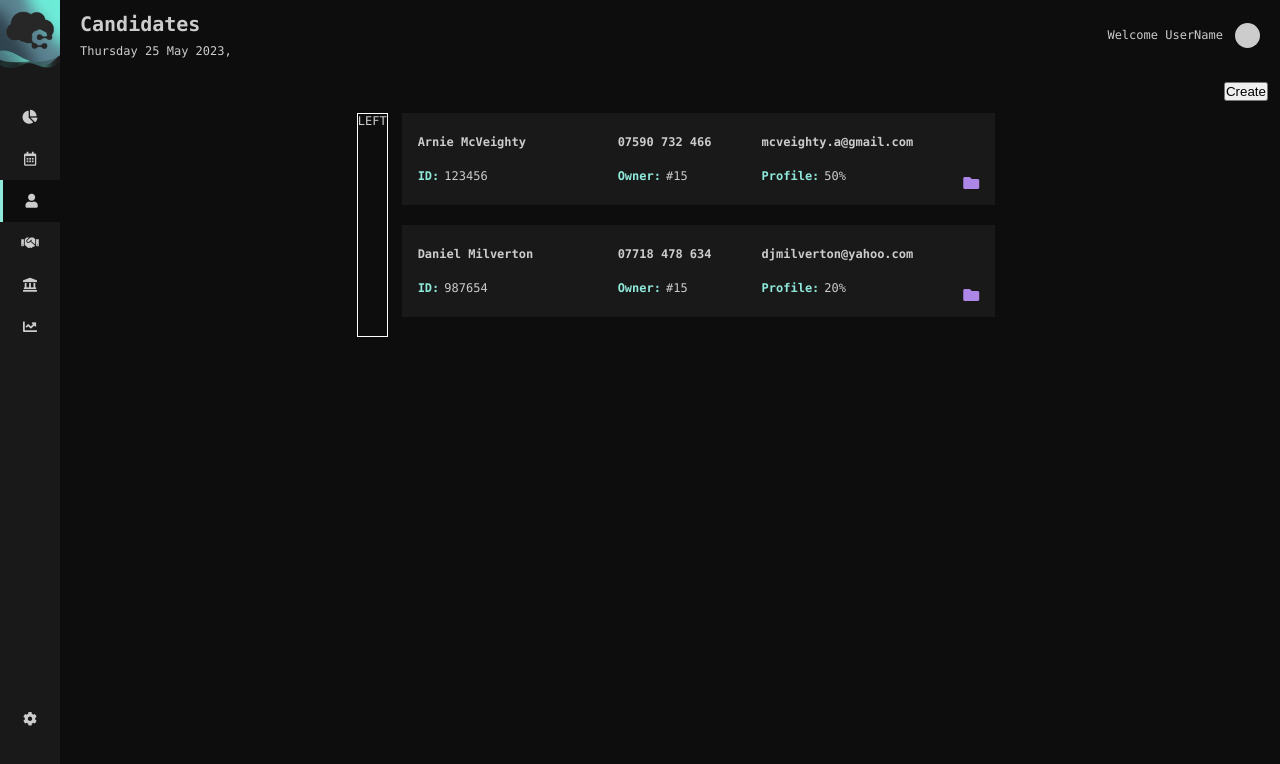
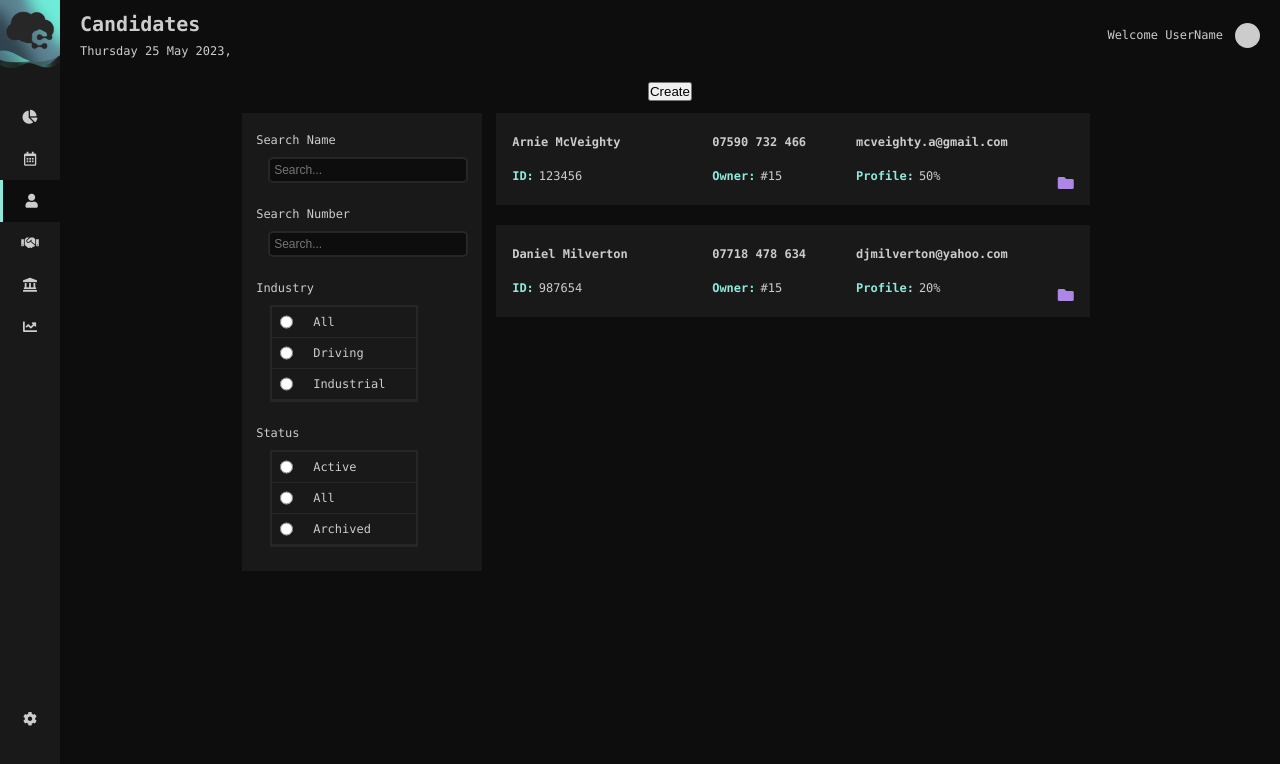
Before and after one commit to teetzMcveets/CT1.0, a React (Create React App) app: page /candidates in a window 1280 px wide. Shown: the top 764 px of the page. Built offline with nearby package versions, Linux system fonts and the light colour scheme.

Commit message:
search inputs ready

```diff
--- a/src/App.css
+++ b/src/App.css
@@ -54,5 +54,5 @@ html {
 }
 
 .main-content {
-  padding-left: 80px;
+  padding: 0 20px 0 80px;
 }
--- a/src/components/Candidates/CandidateAll/CandidateSearch/CandidateSearch.css
+++ b/src/components/Candidates/CandidateAll/CandidateSearch/CandidateSearch.css
@@ -0,0 +1,46 @@
+.candidate-search-container {
+    display: flex;
+    flex-direction: column;
+    padding: var(--small2) var(--med2);
+    background-color: var(--s1);
+}
+
+.search-criteria-container {
+    display: flex;
+    flex-direction: column;
+}
+
+.candidate-label {
+    padding: var(--small2) 0;
+}
+
+.candidate-input {
+    margin: 0 0 var(--med2) var(--med1);
+    padding: 4px;
+    font-size: var(--med1);
+    background-color: var(--BGC);
+    color: var(--text);
+    border: 2px solid var(--s2);
+    border-radius: 5px;
+    width: 200px;
+}
+
+.candidate-input:focus {
+    outline: none;
+    box-shadow: 0 0 0 2px var(--primary)
+}
+
+.rad-answer-container {
+    border: 2px solid var(--s2);
+    margin: 0 50px var(--med2) var(--med2);
+}
+
+.rad-single-answer {
+    border-bottom: 1px solid var(--s2);
+    padding: var(--small1);
+    display: flex;
+}
+
+.rad-label {
+    padding: 0 0 0 var(--big3)
+}
--- a/src/components/Candidates/CandidateAll/CandidateSearch/CandidateSearch.js
+++ b/src/components/Candidates/CandidateAll/CandidateSearch/CandidateSearch.js
@@ -0,0 +1,138 @@
+import React from 'react';
+import './CandidateSearch.css';
+
+export default function CandidateSearch () {
+    return (
+        <>
+            <div className='candidate-search-container'>
+
+                <div className='search-criteria-container'>
+                    <label className='candidate-label'>
+                        Search Name
+                    </label>
+                    <input
+                        type='text'
+                        className='candidate-input'
+                        placeHolder='Search...'
+                    />
+                </div>
+
+                <div className='search-criteria-container'>
+                    <label className='candidate-label'>
+                        Search Number
+                    </label>
+                    <input
+                        type='text'
+                        className='candidate-input'
+                        placeHolder='Search...'
+                    />
+                </div>
+
+                <div className='search-criteria-container'>
+
+                    <label className='candidate-label'>Industry</label>
+
+                    <div className='rad-answer-container'>
+
+                        <div className='rad-single-answer'>
+                            <input
+                                type='radio'
+                                id='all'
+                                name='industrySearch'
+                            />
+                            <label
+                                htmlFor='all'
+                                className='rad-label'
+                            >
+                                All
+                            </label>
+                        </div>
+
+                        <div className='rad-single-answer'>
+                            <input
+                                type='radio'
+                                id='driving'
+                                name='industrySearch'
+                            />
+                            <label
+                                htmlFor='driving'
+                                className='rad-label'
+                            >
+                                Driving
+                            </label>
+                        </div>
+
+                        <div className='rad-single-answer'>
+                            <input
+                                type='radio'
+                                id='industrial'
+                                name='industrySearch'
+                            />
+                            <label
+                                htmlFor='industrial'
+                                className='rad-label'
+                            >
+                                Industrial
+                            </label>
+                        </div>
+
+                    </div>
+
+                </div>
+
+                <div className='search-criteria-container'>
+
+                    <label className='candidate-label'>Status</label>
+
+                    <div className='rad-answer-container'>
+
+                        <div className='rad-single-answer'>
+                            <input
+                                type='radio'
+                                id='active'
+                                name='statusSearch'
+                            />
+                            <label
+                                htmlFor='active'
+                                className='rad-label'
+                            >
+                                Active
+                            </label>
+                        </div>
+
+                        <div className='rad-single-answer'>
+                            <input
+                                type='radio'
+                                id='allStatus'
+                                name='statusSearch'
+                            />
+                            <label
+                                htmlFor='allStatus'
+                                className='rad-label'
+                            >
+                                All
+                            </label>
+                        </div>
+
+                        <div className='rad-single-answer'>
+                            <input
+                                type='radio'
+                                id='archived'
+                                name='statusSearch'
+                            />
+                            <label
+                                htmlFor='archived'
+                                className='rad-label'
+                            >
+                                Archived
+                            </label>
+                        </div>
+
+                    </div>
+
+                </div>
+
+            </div>
+        </>
+    )
+}
--- a/src/components/Candidates/Candidates.css
+++ b/src/components/Candidates/Candidates.css
@@ -7,12 +7,13 @@
 .create-candidate-container {
     padding: var(--med1);
     display: flex;
-    justify-content: right;
+    justify-content: center;
+    /* border: 1px solid white; */
 }
 
-.candidates-left-container {
+/* .candidates-left-container {
     border: 1px solid white;
-}
+} */
 
 /* .candidates-right-container {
     border: 1px solid white;
--- a/src/components/Candidates/Candidates.js
+++ b/src/components/Candidates/Candidates.js
@@ -1,6 +1,7 @@
 import React from 'react';
 import './Candidates.css';
 import CandidateList from './CandidateAll/CandidateList/CandidateList';
+import CandidateSearch from './CandidateAll/CandidateSearch/CandidateSearch';
 import { useSelector, useDispatch } from 'react-redux';
 import { toggleStatus } from '../../features/candidates/candidateSlice';
 
@@ -17,17 +18,18 @@ export default function Candidates () {
     return (
         <div className='main-content'>
 
-            {/* CREATE BUTTON */}
             <div className='create-candidate-container'>
-                <button>
-                    Create
-                </button>
+                <div className='button-placement'>
+                    <button>
+                        Create
+                    </button>
+                </div>
             </div>
 
-
             <div className='candidates-container'>
+                {/* CREATE BUTTON */}
                 <div className='candidates-left-container'>
-                    LEFT
+                    <CandidateSearch />
                 </div>
                 <div className='candidates-right-container'>
                     <CandidateList
```
